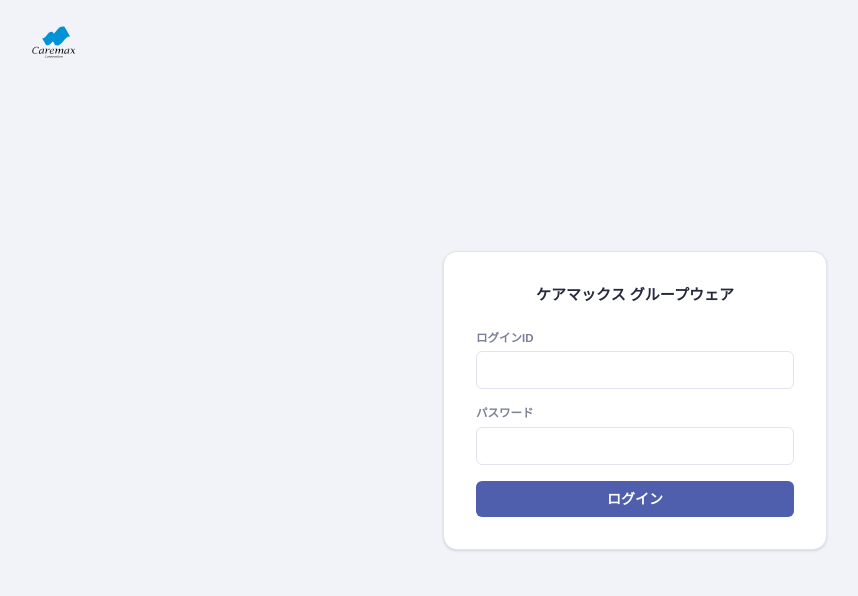
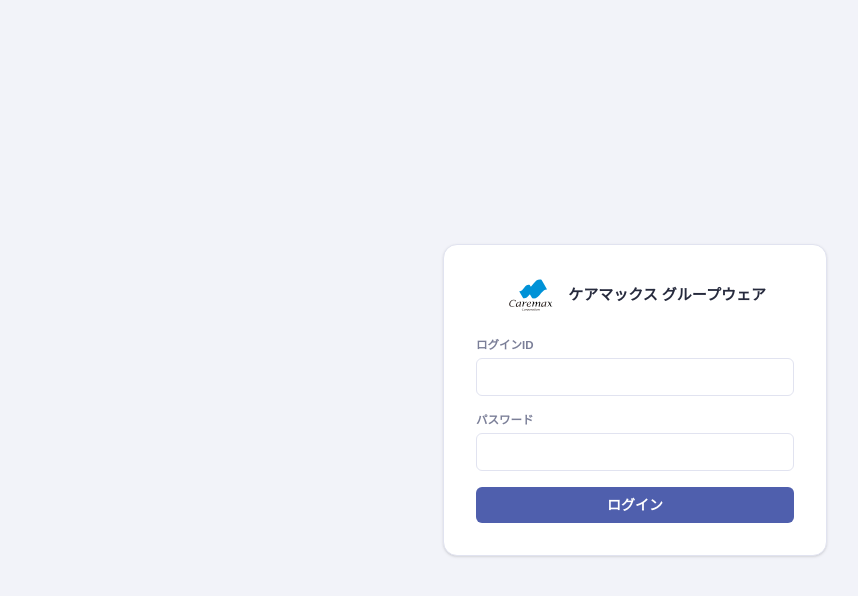
Before and after one commit to naoya1109-t/ScheduleApp, a React (Vite) app in the folder frontend/: page /login in a window 1280 px wide. Shown: the top 596 px of the page, without its empty margins (5-863 px from the left). Built offline with nearby package versions, Linux system fonts and the light colour scheme; no server answers; a web font is replaced by a local one.

Commit message:
ログイン画面のロゴをカード外からタイトル横の白枠内に移動
Co-Authored-By: Claude Sonnet 5 <noreply@anthropic.com>

```diff
--- a/frontend/src/pages/login/LoginPage.tsx
+++ b/frontend/src/pages/login/LoginPage.tsx
@@ -33,17 +33,15 @@ export function LoginPage() {
   }
 
   return (
-    <div className="relative flex min-h-screen items-center justify-center">
-      <img
-        src="/caremax-logo.svg"
-        alt="ケアマックスコーポレーション"
-        className="absolute left-8 top-6 h-9 w-auto"
-      />
+    <div className="flex min-h-screen items-center justify-center">
       <form
         onSubmit={handleSubmit}
         className="w-full max-w-sm rounded-[14px] border border-border bg-surface p-8 shadow-sm"
       >
-        <h1 className="mb-6 text-center text-[15px] font-bold">ケアマックス グループウェア</h1>
+        <div className="mb-6 flex items-center justify-center gap-2.5">
+          <img src="/caremax-logo.svg" alt="ケアマックスコーポレーション" className="h-9 w-auto" />
+          <h1 className="text-[15px] font-bold">ケアマックス グループウェア</h1>
+        </div>
 
         <label className="mb-1 block text-[11.5px] font-bold text-text-soft" htmlFor="loginId">
           ログインID
```
